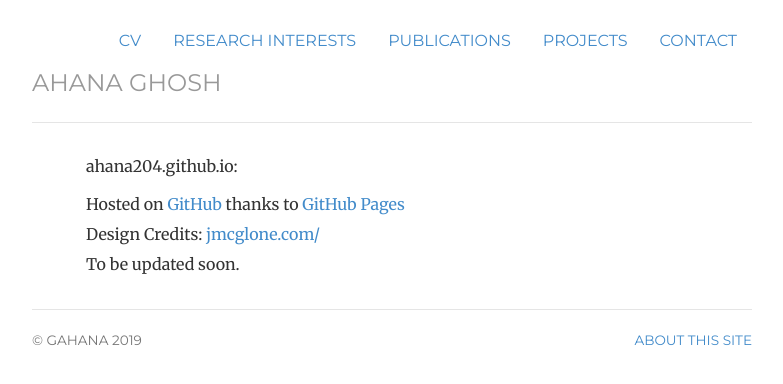
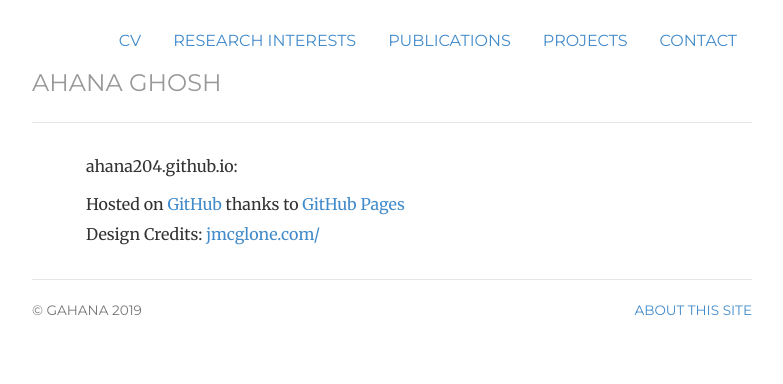
Before and after one commit to ahana204/ahana204.github.io, a Jekyll site: the page built from about/index.html, in a window 1280 px wide. Shown: the top 384 px of the page, without its empty margins (248-1031 px from the left). Built offline with Jekyll 4.4.1, drawn with Linux system fonts in a browser that asks for light colours.

Commit message:
Update index.html

```diff
--- a/about/index.html
+++ b/about/index.html
@@ -11,7 +11,6 @@ description: Credits and information about the website.
       <ul class="list-unstyled">
         <li>Hosted on <a href="http://github.com/ahana204/ahana204.github.io" title="This site hosted on GitHub">GitHub</a> thanks to <a href="http://pages.github.com/" title="GitHub Pages">GitHub Pages</a></li>
         <li>Design Credits: <a href="https://github.com/jmcglone/jmcglone.github.io/">jmcglone.com/</a>
-        <li>To be updated soon.</li>
       </ul>
 
   </div>
```
